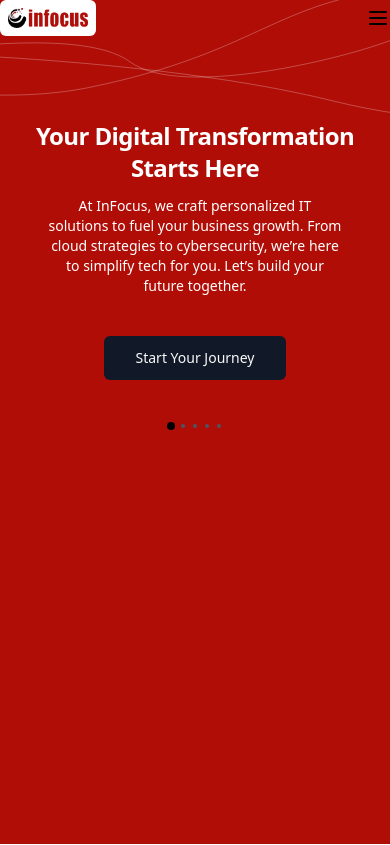
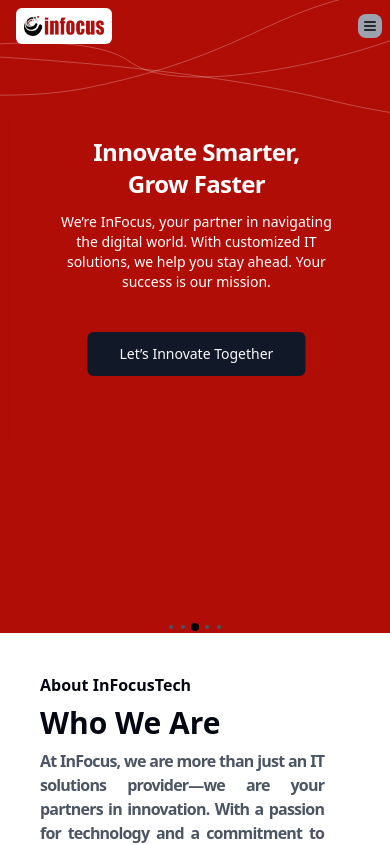
Before and after one commit to geosoftech18/InfocusTech, a Next.js app: page / in a window 390 px wide. Shown: the top 845 px of the page. Built offline with nearby package versions, Linux system fonts and the light colour scheme.

Commit message:
mobile hero size:3/4 ui-fixes and footer responsive

```diff
--- a/app/newsandevent/page.tsx
+++ b/app/newsandevent/page.tsx
@@ -36,7 +36,7 @@
   // console.log(filteredEvents);
 
   return (
-    <div>
+    <div className="pt-10">
       <NewsPage NewsData={filteredNews} />;
       <NewsPage NewsData={filteredEvents} />;
     </div>
--- a/components/animation.tsx
+++ b/components/animation.tsx
@@ -72,7 +72,7 @@
   return (
     <>
       {isHomePage  && (
-        <div className="relative h-screen bg-[#b00d07]">
+        <div className="relative h-[75vh] md:h-screen bg-[#b00d07]">
           <Lottie
             animationData={animationDataWhite}
             loop={true}
--- a/components/footer.tsx
+++ b/components/footer.tsx
@@ -69,18 +69,20 @@
     <footer className="bg-gray-900 text-gray-300 px-4 py-8 mt-28">
       <div className="max-w-7xl mx-auto">
         {/* Top section: Locations + Columns + Accreditation */}
-        <div className="grid grid-cols-1 sm:grid-cols-2 lg:grid-cols-5 gap-8">
+        <div className="grid grid-cols-2 lg:grid-cols-5 gap-8">
           {/* 1) Locations (India, Dubai, etc.) */}
           <div className="space-y-6 lg:col-span-1">
             {locations.map((loc, i) => (
               <LocationBlock key={i} location={loc} />
             ))}
+            <div className="hidden md:block pr-10">
             <Socials
               google={socials.google}
               Facebook={socials.Facebook}
               Twitter={socials.Twitter}
               Linkedin={socials.Linkedin}
             />
+            </div>
           </div>
 
           {/* 2) Footer Columns (Company, Services, Expertise, etc.) */}
@@ -89,20 +91,19 @@
           ))}
 
           {/* 3) Accreditation */}
-          <div className="mt-4 lg:mt-0">
+          <div className="col-span-2 md:col-span-1 mt-4 lg:mt-0">
             <h3 className="text-lg font-semibold mb-2 flex items-center justify-center">
               Accreditation
             </h3>
-            <div className="grid grid-cols-2 gap-2">
+            <div className=" grid grid-cols-2 gap-2">
               {accreditation.map((acc, idx) => (
                 <a
                   key={idx}
                   href={acc.href}
                   target="_blank"
                   rel="noopener noreferrer"
-                  className="flex items-center gap-2 col-span-1"
+                  className="flex items-start justify-center gap-2 col-span-1"
                 >
-                  {/* Using next/image for optimization; adjust as needed */}
                   <Image
                     src={acc.imageUrl}
                     alt={acc.label}
@@ -115,6 +116,14 @@
             </div>
           </div>
         </div>
+        <div className="md:hidden block px-10 pt-10">
+            <Socials
+              google={socials.google}
+              Facebook={socials.Facebook}
+              Twitter={socials.Twitter}
+              Linkedin={socials.Linkedin}
+            />
+            </div>
 
         {/* Bottom section: Copyright + Privacy Policy */}
         <div className="mt-8 pt-4 border-t border-gray-700 flex flex-col md:flex-row items-center justify-between gap-4">
--- a/components/navbar.tsx
+++ b/components/navbar.tsx
@@ -19,6 +19,7 @@
   AccordionItem,
   AccordionTrigger,
 } from "@/components/ui/accordion";
+import { AnimatePresence, motion } from "framer-motion";
 
 export interface DropDownCTAProps {
   heading: string;
@@ -133,34 +134,50 @@
           ))}
         </NavigationMenuList>
       </NavigationMenu>
-
-      <NavigationMenu className="flex md:hidden flex-col">
-        {/* Mobile Menu Toggle */}
-
-        <div className="flex items-center justify-between w-full">
+      {/* Mobile Menu*/}
+      <NavigationMenu
+        className={`flex md:hidden flex-col ${
+          fixed ? "fixed top-0 bg-white" : "bg-transparent"
+        }  text-gray-300 py-2`}
+      >
+        <div className="flex items-center justify-between px-2 w-full">
           <div
-            className={`text-black font-extrabold text-2xl bg-white p-2 rounded-md left-0 top-0`}
+            className={`text-black  ${
+              fixed ? "" : "bg-white p-2 rounded-md"
+            } font-extrabold text-2xl mx-2 rounded-md left-0 top-0`}
           >
             <Image
               src={"/logo.png"}
               alt="Logo"
               height={1000}
               width={1000}
-              className="h-5 xl:h-10 w-20 xl:w-40 "
+              className={`h-5 xl:h-10 w-20 xl:w-40 `}
             />
           </div>
 
           <button
-            className="md:hidden top-0 right-0 z-30 text-black"
+            className="md:hidden  z-30 text-black "
             onClick={() => setIsMobileMenuOpen(!isMobileMenuOpen)}
           >
-            {isMobileMenuOpen ? <X size={24} /> : <Menu size={24} />}
+            {isMobileMenuOpen ? (
+              <X size={24} className="bg-[#b00d07] text-white rounded-lg p-1" />
+            ) : (
+              <Menu size={24} className="bg-gray-400 rounded-lg p-1" />
+            )}
           </button>
         </div>
         {/* Mobile Navigation */}
+        <AnimatePresence>
           {isMobileMenuOpen && (
+            <motion.div
+              className="shadow-none border-none bg-gray-900 w-full"
+              initial={{ opacity: 0, height: 0 }} // Start slightly above
+              animate={{ opacity: 1, height: "auto" }} // Move down to normal position
+              exit={{ opacity: 0, height: 0 }} // Move up when closing
+              transition={{ duration: 0.4, ease: "easeInOut" }} // Smooth transition
+            >
               <div
-            className={` rounded-b-lg w-full bg-white shadow-md transition-all duration-300
+                className={` rounded-b-lg w-full transition-all duration-300
         opacity-100 flex flex-col items-center`}
               >
                 <NavigationMenuList className="flex flex-col gap-2">
@@ -168,13 +185,18 @@
 
                   {/* Navigation Links */}
                   {NavbarProps.map((link, index) => (
-                <NavigationMenuItem key={index} className="relative group z-20">
+                    <NavigationMenuItem
+                      key={index}
+                      className="relative group z-20"
+                    >
                       {/* Normal Link */}
                       {!link.dropdownList && (
                         <NavigationMenuLink asChild>
                           <Link
-                        href={`/${link.name.toLowerCase().replace(/\s+/g, "")}`}
-                        className={`block py-2 text-xl font-semibold hover:text-red-600 transition`}
+                            href={`/${link.name
+                              .toLowerCase()
+                              .replace(/\s+/g, "")}`}
+                            className={`block py-2 text-sm font-semibold hover:text-red-600 transition`}
                           >
                             {link.name}
                           </Link>
@@ -184,14 +206,17 @@
                       {/* Dropdown Menu */}
                       {link.dropdownList && (
                         <Accordion type="single" collapsible>
-                      <AccordionItem value="item-1 " className="border-none">
-                        <AccordionTrigger className="py-2 text-xl font-semibold hover:text-red-600 transition ">
+                          <AccordionItem
+                            value="item-1 "
+                            className="border-none"
+                          >
+                            <AccordionTrigger className="py-2 text-sm font-semibold hover:text-red-600 transition ">
                               {link.name}
                             </AccordionTrigger>
                             <AccordionContent>
                               <div className="grid grid-cols-1 lg:grid-cols-2 gap-1 lg:gap-5 w-full md:w-[60vw] p-5">
                                 {/* CTA Section (If Available) */}
-                            {link.dropdownCTA && (
+                                {/* {link.dropdownCTA && (
                                   <DropdownCTA
                                     heading={link.dropdownCTA.heading}
                                     description={link.dropdownCTA.description}
@@ -199,12 +224,14 @@
                                     buttonLink={link.dropdownCTA.buttonLink}
                                     bgImagePath={link.dropdownCTA.bgImagePath}
                                   />
-                            )}
+                                )} */}
 
                                 {/* Dropdown Items */}
                                 <div
-                              className={`grid grid-cols-1 lg:grid-cols-2 gap-2 ${
-                                link.dropdownCTA ? "col-span-1" : "col-span-2"
+                                  className={`grid grid-cols-2 lg:grid-cols-2 gap-2 ${
+                                    link.dropdownCTA
+                                      ? "col-span-1"
+                                      : "col-span-2"
                                   }`}
                                 >
                                   {link.dropdownList.map((label, idx) => (
@@ -231,7 +258,9 @@
                   ))}
                 </NavigationMenuList>
               </div>
+            </motion.div>
           )}
+        </AnimatePresence>
       </NavigationMenu>
     </>
   );
--- a/components/pages/home/heroCarousal.tsx
+++ b/components/pages/home/heroCarousal.tsx
@@ -10,6 +10,7 @@
 import { Button } from "@/components/ui/button";
 
 import { type CarouselApi } from "@/components/ui/carousel";
+import Autoplay from "embla-carousel-autoplay";
 
 interface HeroCarousalItem {
   title: string;
@@ -45,11 +46,11 @@
         align: "start",
         loop: true,
       }}
-      // plugins={[
-      //   Autoplay({
-      //     delay: 3000,
-      //   }),
-      // ]}
+      plugins={[
+        Autoplay({
+          delay: 3000,
+        }),
+      ]}
     >
       <CarouselContent className="h-full max-w-[100vw]">
         {HeroItems.map((item, index) => (
@@ -80,7 +81,7 @@
       </CarouselContent>
 
       {/* Pagination Dots */}
-      <div className="flex items-center gap-2">
+      <div className="absolute bottom-14 flex items-center gap-2">
         {HeroItems.map((_, index) => (
           <div
             key={index}
```
Lines whose indentation alone changed are shown as unchanged.
